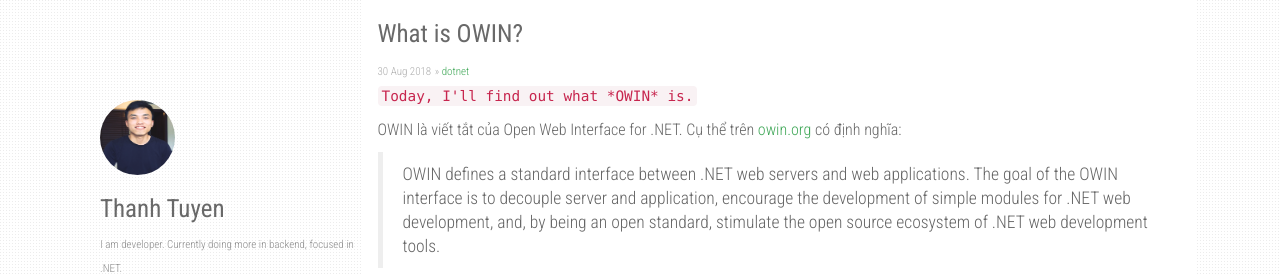
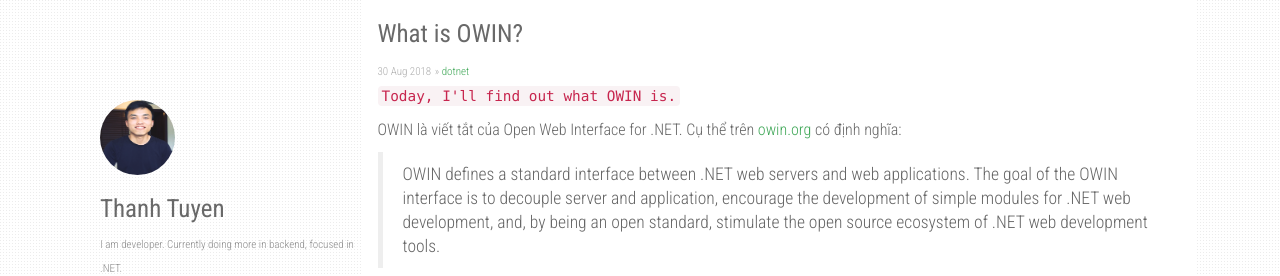
Before and after one commit to tuyentit/personal_stacks, a Jekyll site: the page built from _posts/2018-08-30-owin.md, in a window 1280 px wide and 900 px high. Shown: the top 276 px of the window. Built offline with Jekyll 4.4.1, drawn with Linux system fonts in a browser that asks for light colours; nearby versions of some CDN libraries.

Commit message:
update styles

```diff
--- a/_posts/2018-08-30-owin.md
+++ b/_posts/2018-08-30-owin.md
@@ -5,7 +5,7 @@ date:   2018-08-30
 categories: [dotnet]
 ---
 
-`Today, I'll find out what *OWIN* is.`
+`Today, I'll find out what OWIN is.`
 
 OWIN là viết tắt của Open Web Interface for .NET. Cụ thể trên [owin.org][owin.org] có định nghĩa:
 > OWIN defines a standard interface between .NET web servers and web applications. The goal of the OWIN interface is to decouple server and application, encourage the development of simple modules for .NET web development, and, by being an open standard, stimulate the open source ecosystem of .NET web development tools.
```
